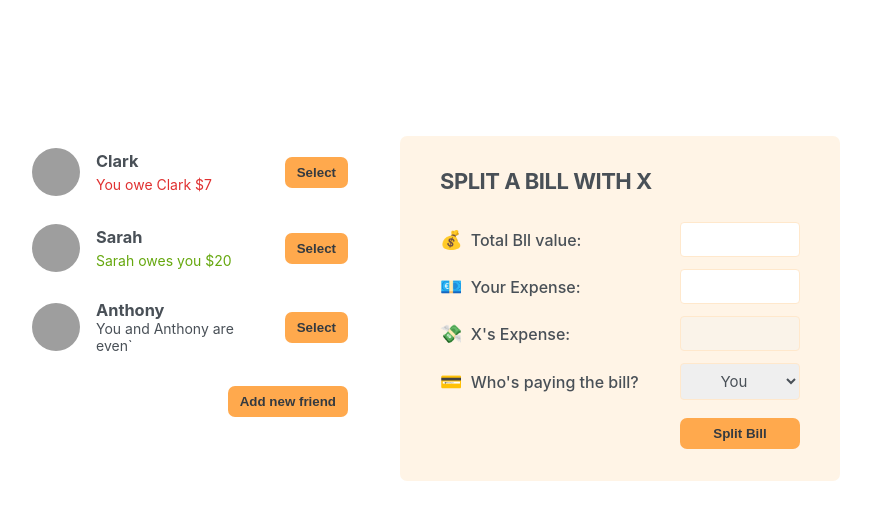
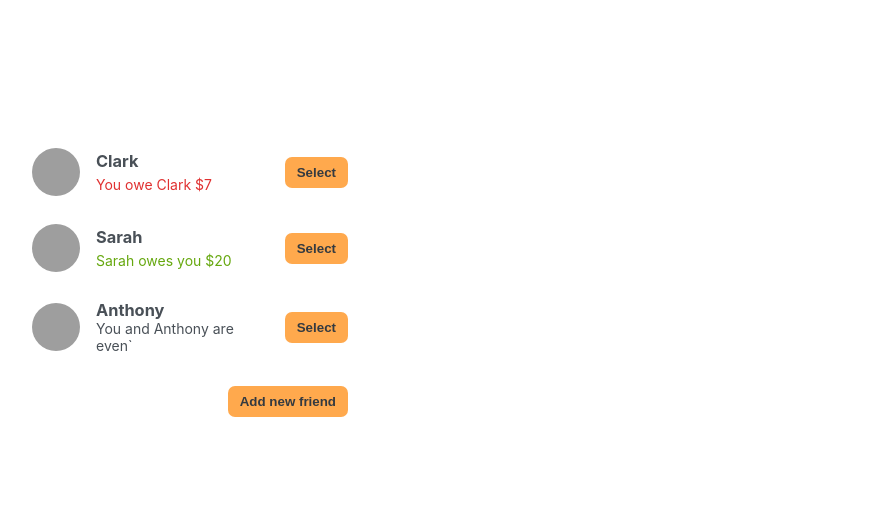
Before and after one commit to hanzlasaadi/React-Projects, a React (Create React App) app in the folder eat-n-split/: page / in a window 1280 px wide. Shown: the top 520 px of the page, without its empty margins (210-1081 px from the left). Built offline with nearby package versions, Linux system fonts and the light colour scheme; grey boxes are pictures that could not be loaded.

Commit message:
addNewFriend Form Completed

```diff
--- a/eat-n-split/src/App.js
+++ b/eat-n-split/src/App.js
@@ -1,4 +1,4 @@
-// import uniqid from "uniqid";
+import uniqid from "uniqid";
 
 import { useState } from "react";
 
@@ -32,49 +32,35 @@ function Button({ onToggle, children }) {
 }
 
 export default function App() {
-  const [selectedFriend, setSelectedFriend] = useState(false);
+  // Form Add New Friend
+  const [formAddFriend, setFormAddFriend] = useState(false);
   const handleToggleAddFriend = () => {
-    setSelectedFriend(!selectedFriend);
+    setFormAddFriend(!formAddFriend);
+  };
+
+  // Friends list & Handle add new friend
+  const [friends, setFriends] = useState(initialFriends);
+  const handleAddNewFriend = (fr) => {
+    setFriends([...friends, fr]);
   };
 
   return (
     <div className="app">
       <div className="sidebar">
-        <FriendsList />
-        {selectedFriend && <FormAddFriend />}
+        <FriendsList friends={friends} />
+        {formAddFriend && <FormAddFriend onAddNewFriend={handleAddNewFriend} />}
         <Button onToggle={handleToggleAddFriend}>
-          {selectedFriend ? "Close" : "Add new friend"}
+          {formAddFriend ? "Close" : "Add new friend"}
         </Button>
       </div>
-
-      <form className="form-split-bill">
-        <h2>Split a bill with X</h2>
-
-        <label>💰 Total Bll value:</label>
-        <input type="number" />
-
-        <label>💶 Your Expense:</label>
-        <input type="number" />
-
-        <label>💸 X's Expense:</label>
-        <input type="number" disabled />
-
-        <label>💳 Who's paying the bill?</label>
-        <select>
-          <option>You</option>
-          <option>X</option>
-        </select>
-
-        <Button>Split Bill</Button>
-      </form>
     </div>
   );
 }
 
-function FriendsList() {
+function FriendsList({ friends }) {
   return (
     <ul>
-      {initialFriends.map((fr) => (
+      {friends.map((fr) => (
         <Friend friend={fr} key={fr.id} />
       ))}
     </ul>
@@ -102,12 +88,23 @@ function Friend({ friend }) {
   );
 }
 
-function FormAddFriend() {
+function FormAddFriend({ onSubmit, onAddNewFriend }) {
   const [image, setImage] = useState("https://i.pravatar.cc/48");
   const [name, setName] = useState("");
 
+  // Add New Friend to List
+  const handleAddFriend = (e) => {
+    e.preventDefault();
+    if (!name || !image) return;
+
+    const newFriend = { id: uniqid(), name, image, balance: 0 };
+
+    // call App func with the new friend obj
+    onAddNewFriend(newFriend);
+  };
+
   return (
-    <form className="form-add-friend">
+    <form className="form-add-friend" onSubmit={handleAddFriend}>
       <label>👭Friend Name</label>
       <input
         type="text"
```
